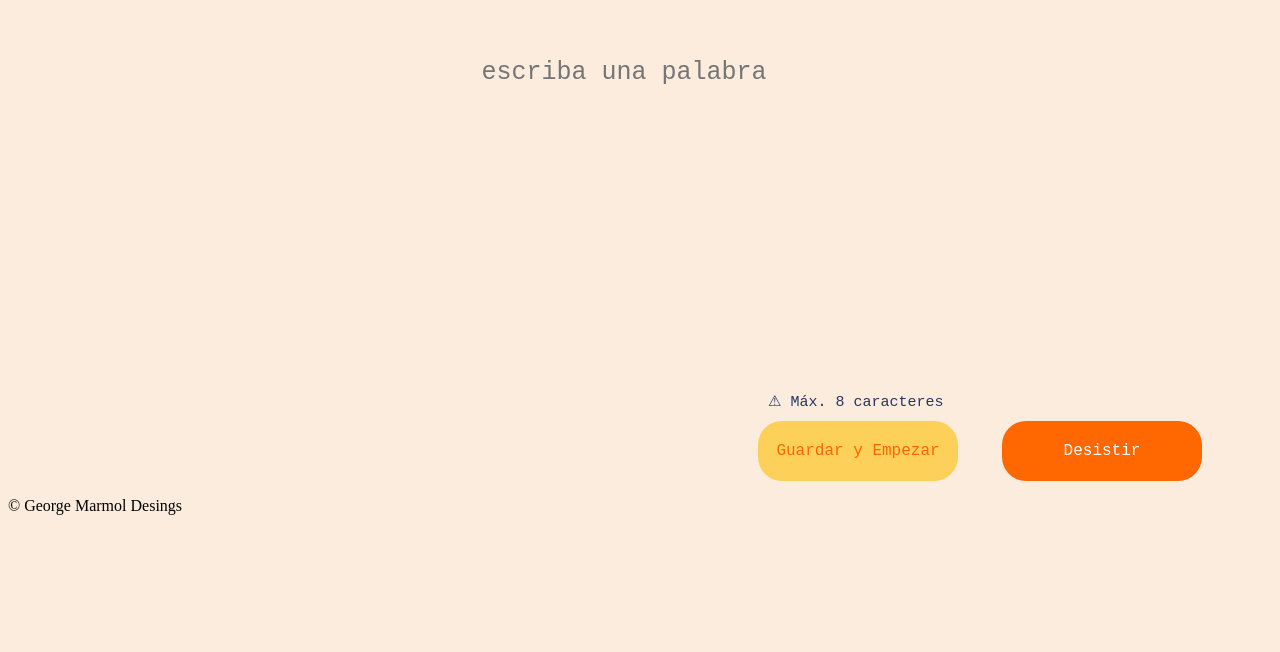
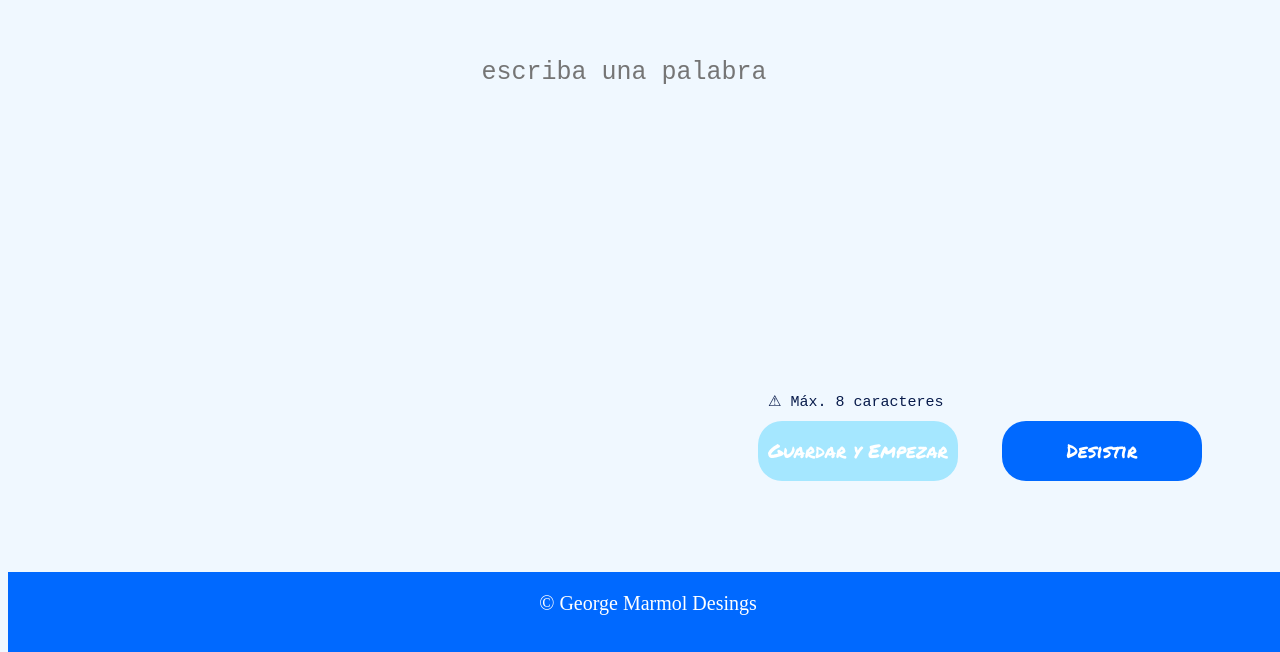
Before and after one commit to georgemarmol1/challengeahorcado2, a plain HTML site: page agregar.html in a window 1280 px wide. Shown: the part 148-800 px from the top of the page. Drawn offline with Linux system fonts and the light colour scheme.

Commit message:
Add files via upload

```diff
--- a/css/agregar.css
+++ b/css/agregar.css
@@ -1,5 +1,5 @@
 body {
-  background-color: #fcecdd;
+  background-color: rgb(240 248 255);
 }
 
 #addword {
@@ -8,7 +8,7 @@ body {
   margin-top: 200px;
   height: 40px;
   font-size: 25px;
-  color: #293462;
+  color: rgb(8 27 75);
   border: none;
   border-radius: 15px;
   background-color: transparent;
@@ -21,7 +21,7 @@ body {
     margin-bottom: 10px;
     font-family: 'Courier New', Courier, monospace;
     font-size: 15px;
-   color: #293462;
+    color: rgb(8 27 75);
 }
 .btnagregar {
   margin-left: 750px;
@@ -29,22 +29,53 @@ body {
 
   width: 200px;
   height: 60px;
-  background-color: #fdd05a;
-  font-family: "Courier New", Courier, monospace;
-  font-size: medium;
-  color: #ff6701;
+  background-color: rgb(165 231 255);
+  color: white;
   border: none;
   border-radius: 1.5rem;
+  font-size: larger;
   cursor: pointer;
+  font-family: 'Montserrat', sans-serif;
+  font-family: 'Open Sans', sans-serif;
+  font-family: 'Permanent Marker', cursive;
 }
+
 .btnprincipal{
   width: 200px;
   height: 60px;
   color: white;
+  background-color: rgb(0 105 255);
   border: none;
   border-radius: 1.5rem;
+  font-size: larger;
+  font-family: 'Montserrat', sans-serif;
+  font-family: 'Open Sans', sans-serif;
+  font-family: 'Permanent Marker', cursive;
   cursor: pointer;
-    font-family: 'Courier New', Courier, monospace;
-    font-size: medium;
-    background-color: #FF6701;
 }
+.btnprincipal:hover {
+  background-color: rgba(79, 77, 77, 0.74);
+}
+.btnagregar:hover {
+  background-color: rgba(79, 77, 77, 0.74);
+
+  color: white;
+}
+
+footer{
+  background: rgb(0 105 255);
+  display: flex;
+  justify-content: center;
+  width: 100%;
+  height: 80px;
+  flex-shrink: 0;
+  position: absolute;
+  bottom: 0;
+  margin: 0;
+  padding: 0;
+}
+footer p {
+  font-size: 20px;
+  color: white;
+
+}
--- a/css/juego.css
+++ b/css/juego.css
@@ -197,7 +197,7 @@ footer{
   padding: 0;
 }
 footer p {
+  margin-top: 20px;
   font-size: 20px;
   color: white;
-
 }
```
Also changed, not shown: css/style.css (+14 -0 lines). Lines whose indentation alone changed are shown as unchanged.
